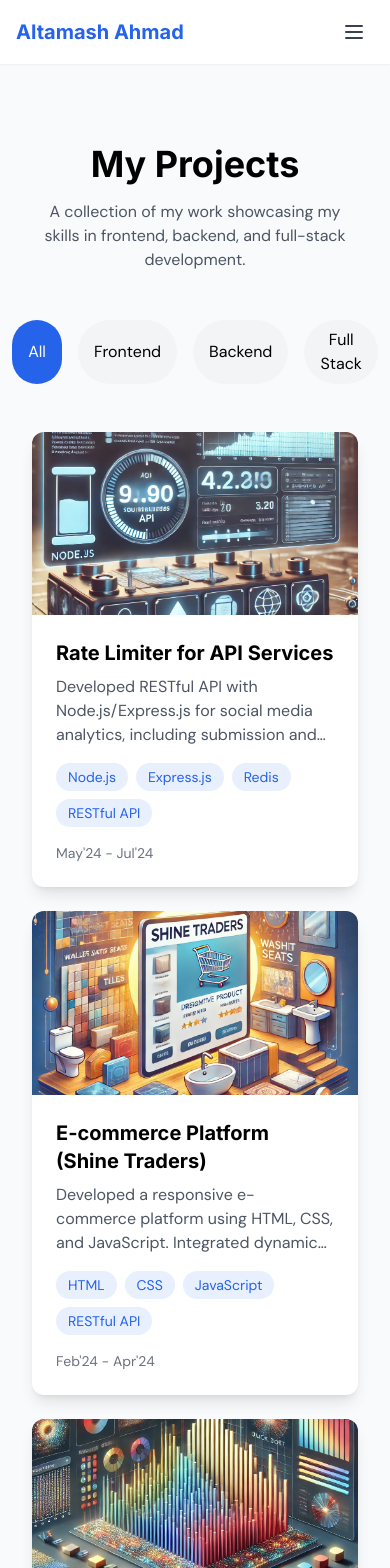
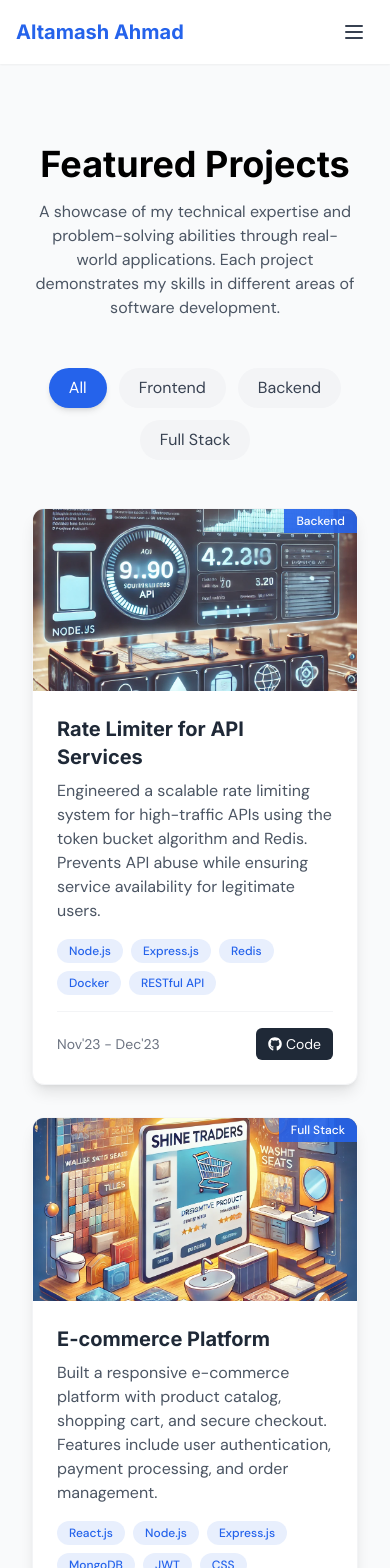
Before and after one commit to AltamashAhmad/portfolio, a React (Vite) app: page /projects in a window 390 px wide. Shown: the top 1568 px of the page. Built offline with nearby package versions, Linux system fonts and the light colour scheme.

Commit message:
Improve Projects page with accurate technologies and better layout

```diff
--- a/src/pages/Projects.jsx
+++ b/src/pages/Projects.jsx
@@ -1,5 +1,6 @@
 import { useState } from 'react';
 import { motion, AnimatePresence } from 'framer-motion';
+import { FaGithub, FaExternalLinkAlt } from 'react-icons/fa';
 
 function Projects() {
   const [filter, setFilter] = useState('all');
@@ -46,62 +47,67 @@ function Projects() {
   const projects = [
     {
       title: "Rate Limiter for API Services",
-      description: "Developed RESTful API with Node.js/Express.js for social media analytics, including submission and dashboard endpoints. Built Redis-based data persistence layer for user submissions, hashtag tracking, and sentiment analysis.",
+      description: "Engineered a scalable rate limiting system for high-traffic APIs using the token bucket algorithm and Redis. Prevents API abuse while ensuring service availability for legitimate users.",
       type: "backend",
-      tech: ["Node.js", "Express.js", "Redis", "RESTful API"],
-      startDate: "2024-05-01",
-      endDate: "2024-07-31",
+      tech: ["Node.js", "Express.js", "Redis", "Docker", "RESTful API"],
+      startDate: "2023-11-01",
+      endDate: "2023-12-15",
       image: "/projectImage/ratelimiter.webp",
       links: {
         github: "https://github.com/AltamashAhmad/Rate_Limiter_for_API_Service",
+        live: null
       }
     },
     {
-      title: "E-commerce Platform (Shine Traders)",
-      description: "Developed a responsive e-commerce platform using HTML, CSS, and JavaScript. Integrated dynamic product list with RESTful API and implemented persistent shopping cart feature with local storage.",
+      title: "E-commerce Platform",
+      description: "Built a responsive e-commerce platform with product catalog, shopping cart, and secure checkout. Features include user authentication, payment processing, and order management.",
       type: "fullstack",
-      tech: ["HTML", "CSS", "JavaScript", "RESTful API"],
-      startDate: "2024-02-01",
-      endDate: "2024-04-30",
+      tech: ["React.js", "Node.js", "Express.js", "MongoDB", "JWT", "CSS"],
+      startDate: "2023-08-01",
+      endDate: "2023-10-30",
       image: "/projectImage/shinetraders.webp",
       links: {
         github: "https://github.com/AltamashAhmad/Shine_Trader",
+        live: null
       }
     },
     {
       title: "Sorting Visualizer",
-      description: "Developed a web-based sorting visualizer for multiple sorting algorithms. Enhanced animation performance and designed an interactive UI for customizing array size and sorting speed.",
+      description: "Created an interactive tool that visualizes sorting algorithms in action. Users can adjust array size and speed to compare performance of different algorithms in real-time.",
       type: "frontend",
-      tech: ["JavaScript", "CSS", "Algorithms"],
-      startDate: "2024-05-01",
-      endDate: "2024-07-31",
+      tech: ["JavaScript", "HTML5", "CSS3", "Data Structures", "Algorithms"],
+      startDate: "2023-06-01",
+      endDate: "2023-07-15",
       image: "/projectImage/sortingvisualizer.webp",
       links: {
         github: null,
+        live: null
       }
     },
     {
       title: "Rock-Paper-Scissors Game",
-      description: "Interactive web-based Rock Paper Scissors game with modern UI, animations, and score tracking. Features responsive design and engaging user experience.",
+      description: "Developed an interactive Rock-Paper-Scissors game with modern UI and animations. Features include score tracking, game history, and responsive design for all devices.",
       type: "frontend",
-      tech: ["HTML", "CSS", "JavaScript", "Game Development"],
-      startDate: "2024-01-01",
-      endDate: "2024-03-31",
+      tech: ["HTML5", "CSS3", "JavaScript", "LocalStorage", "Responsive Design"],
+      startDate: "2023-04-01",
+      endDate: "2023-05-15",
       image: "/projectImage/rps.webp",
       links: {
         github: "https://github.com/AltamashAhmad/Rock-Paper-Scissors",
+        live: null
       }
     },
     {
-      title: "Kalvium Livebook",
-      description: "Developed LiveBook for Kalvium, an interactive learning platform integrating theory, videos, and assessments. Features YouTube API integration and RESTful APIs for content management.",
+      title: "Kalvium LiveBook Platform",
+      description: "Built an interactive learning platform during my internship at Kalvium. Implemented content delivery, progress tracking, and assessment modules with YouTube API integration.",
       type: "fullstack",
-      tech: ["HTML", "CSS", "JavaScript", "RESTful API", "YouTube API"],
-      startDate: "2024-06-01",
-      endDate: "2024-09-30",
-      image: "/projectImage/kalvium.webp",
+      tech: ["React.js", "Node.js", "Express.js", "MongoDB", "YouTube API", "RESTful API"],
+      startDate: "2023-06-01",
+      endDate: "2023-09-01",
+      image: "/projectImage/Kalvium.webp",
       links: {
         github: "https://github.com/AltamashAhmad/Kalvium_Livebook",
+        live: null
       }
     }
   ];
@@ -125,22 +131,22 @@ function Projects() {
         animate={{ opacity: 1, y: 0 }}
         className="text-center mb-12"
       >
-        <h1 className="text-4xl font-heading font-bold mb-4">My Projects</h1>
+        <h1 className="text-4xl font-heading font-bold mb-4">Featured Projects</h1>
         <p className="text-gray-600 max-w-2xl mx-auto">
-          A collection of my work showcasing my skills in frontend, backend, and full-stack development.
+          A showcase of my technical expertise and problem-solving abilities through real-world applications. Each project demonstrates my skills in different areas of software development.
         </p>
       </motion.div>
 
       {/* Filters */}
-      <div className="flex justify-center gap-4 mb-12">
+      <div className="flex justify-center flex-wrap gap-3 mb-12">
         {filters.map(({ label, value }) => (
           <button
             key={value}
             onClick={() => setFilter(value)}
-            className={`px-4 py-2 rounded-full transition-colors ${
+            className={`px-5 py-2 rounded-full transition-all ${
               filter === value
-                ? 'bg-primary text-white'
-                : 'bg-gray-100 hover:bg-gray-200'
+                ? 'bg-primary text-white shadow-md'
+                : 'bg-gray-100 hover:bg-gray-200 text-gray-700'
             }`}
           >
             {label}
@@ -151,7 +157,7 @@ function Projects() {
       {/* Projects Grid */}
       <motion.div
         layout
-        className="grid grid-cols-1 md:grid-cols-2 lg:grid-cols-3 gap-6"
+        className="grid grid-cols-1 md:grid-cols-2 lg:grid-cols-3 gap-8"
       >
         <AnimatePresence>
           {filteredProjects.map((project) => (
@@ -162,57 +168,92 @@ function Projects() {
               animate={{ opacity: 1, scale: 1 }}
               exit={{ opacity: 0, scale: 0.9 }}
               transition={{ duration: 0.3 }}
-              className="bg-white rounded-xl shadow-lg overflow-hidden flex flex-col"
+              className="bg-white rounded-xl shadow-lg overflow-hidden flex flex-col h-full border border-gray-100 hover:shadow-xl transition-shadow"
             >
-              {/* Project Image - Updated styles */}
-              <div className="relative w-full aspect-video overflow-hidden group">
+              {/* Project Image */}
+              <div className="relative w-full aspect-video overflow-hidden">
                 <img
                   src={project.image}
                   alt={project.title}
-                  className="w-full h-full object-cover transition-transform duration-300 group-hover:scale-105"
+                  className="w-full h-full object-cover transition-transform duration-500 hover:scale-105"
                 />
-                <div className="absolute inset-0 flex items-center justify-center bg-primary/80 text-white opacity-0 group-hover:opacity-100 transition-opacity">
-                  <div className="flex flex-col sm:flex-row gap-4">
-                    {project.links.github && (
-                      <a
-                        href={project.links.github}
-                        target="_blank"
-                        rel="noopener noreferrer"
-                        className="px-4 py-2 bg-white text-primary rounded-full hover:bg-gray-100"
-                      >
-                        View Code
-                      </a>
-                    )}
-                  </div>
+                <div className="absolute top-0 right-0 bg-primary/90 text-white px-3 py-1 text-xs font-medium">
+                  {project.type === 'frontend' ? 'Frontend' :
+                   project.type === 'backend' ? 'Backend' : 'Full Stack'}
                 </div>
               </div>
 
               {/* Project Info */}
-              <div className="p-6 flex-1 flex flex-col">
-                <h3 className="font-heading font-bold text-xl mb-2">
+              <div className="p-6 flex-1 flex flex-col justify-between">
+                <div>
+                  <h3 className="font-heading font-bold text-xl mb-2 text-gray-800">
                     {project.title}
                   </h3>
-                <p className="text-gray-600 mb-4 line-clamp-3 flex-1">
+                  <p className="text-gray-600 mb-4">
                     {project.description}
                   </p>
                   <div className="flex flex-wrap gap-2 mb-4">
                     {project.tech.map(tech => (
                       <span
                         key={tech}
-                      className="px-3 py-1 bg-primary/10 text-primary rounded-full text-sm"
+                        className="px-3 py-1 bg-primary/10 text-primary rounded-full text-xs font-medium"
                       >
                         {tech}
                       </span>
                     ))}
                   </div>
+                </div>
+                <div className="flex items-center justify-between pt-4 border-t border-gray-100">
                   <p className="text-sm text-gray-500">
                     {formatDateRange(project.startDate, project.endDate)}
                   </p>
+                  <div className="flex gap-2">
+                    {project.links.github && (
+                      <a
+                        href={project.links.github}
+                        target="_blank"
+                        rel="noopener noreferrer"
+                        className="flex items-center gap-1 px-3 py-1.5 bg-gray-800 text-white rounded-md hover:bg-gray-700 transition-colors text-sm"
+                      >
+                        <FaGithub className="text-sm" />
+                        <span>Code</span>
+                      </a>
+                    )}
+                    {project.links.live && (
+                      <a
+                        href={project.links.live}
+                        target="_blank"
+                        rel="noopener noreferrer"
+                        className="flex items-center gap-1 px-3 py-1.5 bg-primary text-white rounded-md hover:bg-primary-dark transition-colors text-sm"
+                      >
+                        <FaExternalLinkAlt className="text-xs" />
+                        <span>Demo</span>
+                      </a>
+                    )}
+                  </div>
+                </div>
               </div>
             </motion.div>
           ))}
         </AnimatePresence>
       </motion.div>
+
+      {/* No Projects Found Message */}
+      {filteredProjects.length === 0 && (
+        <motion.div
+          initial={{ opacity: 0 }}
+          animate={{ opacity: 1 }}
+          className="text-center py-12"
+        >
+          <p className="text-gray-500 text-lg">No projects found for this filter.</p>
+          <button
+            onClick={() => setFilter('all')}
+            className="mt-4 px-4 py-2 bg-primary text-white rounded-md hover:bg-primary-dark transition-colors"
+          >
+            View All Projects
+          </button>
+        </motion.div>
+      )}
     </div>
   );
 }
```
Lines whose indentation alone changed are shown as unchanged.
